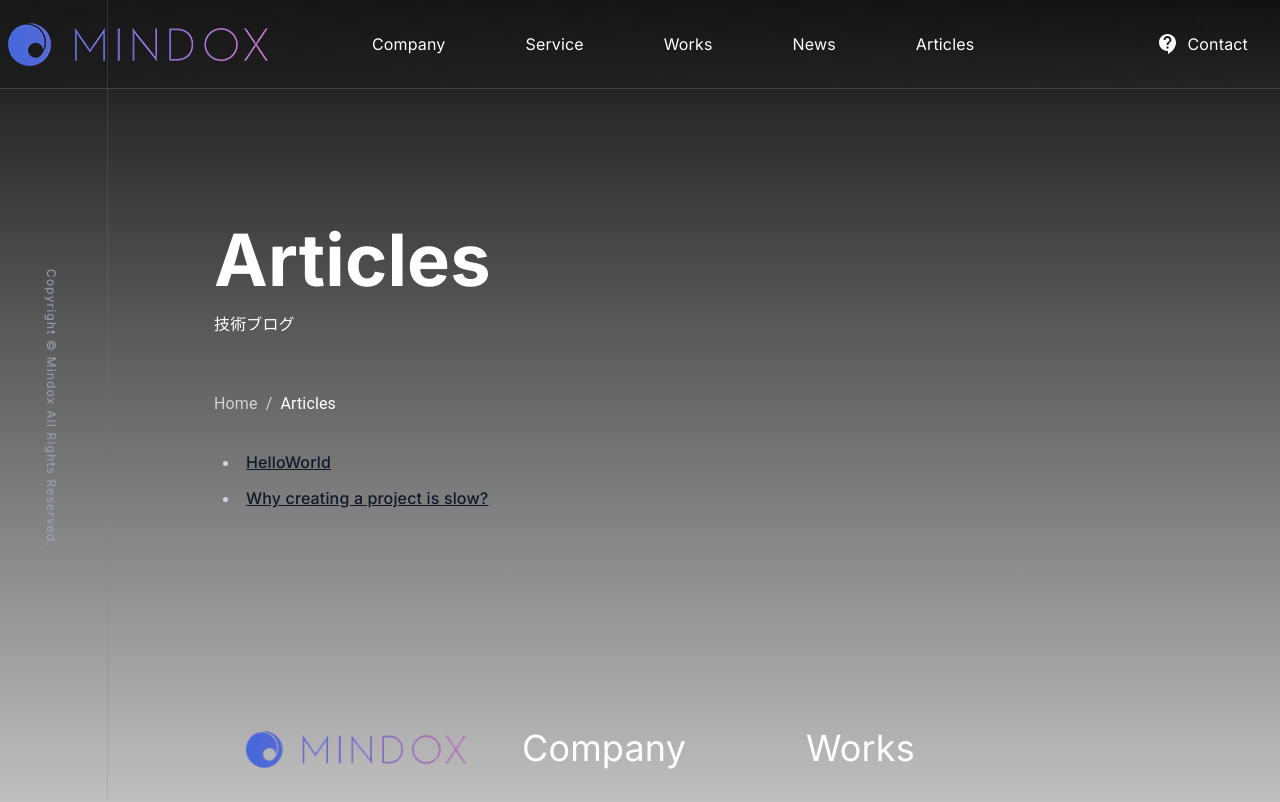
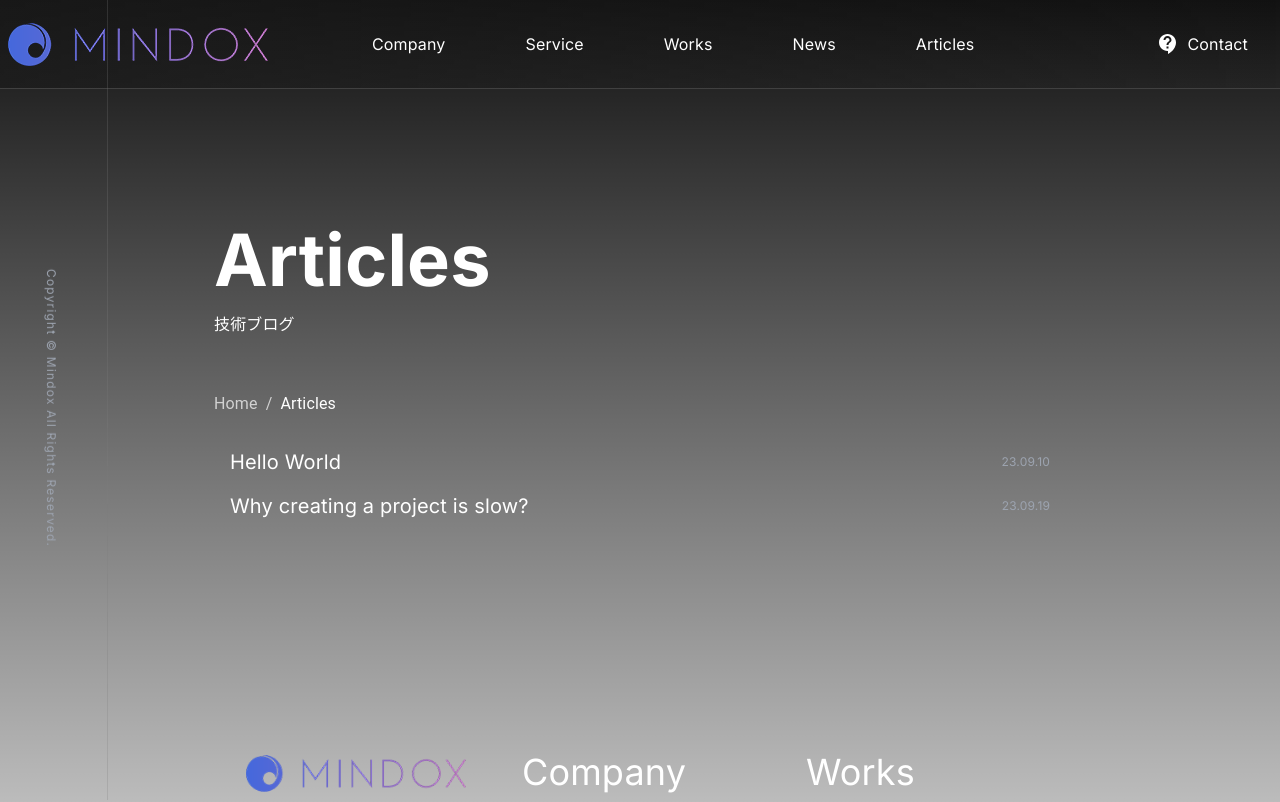
Before and after one commit to starduliang/mindox.jp, a Next.js app: page /articles in a window 1280 px wide. Shown: the top 802 px of the page. Built offline with nearby package versions, Linux system fonts and the light colour scheme.

Commit message:
get article with id

```diff
--- a/app/articles/layout.tsx
+++ b/app/articles/[id]/page.tsx
@@ -1,12 +1,11 @@
 'use client'
-import { Container } from '@mui/material'
 import { usePathname } from 'next/navigation'
 
 import Article from '@/app/articles/components/Article'
 import PageNav from '@/components/layouts/PageNav'
-import { articles } from './db'
+import { articles } from '../db'
 
-const Layout = ({ children }: { children: React.ReactNode }) => {
+const Page = ({ params }: { params: { id: string } }) => {
   const pathname = usePathname()
 
   const pathToName = articles.reduce(
@@ -18,18 +17,16 @@ const Layout = ({ children }: { children: React.ReactNode }) => {
   )
 
   const showTableOfContents = pathname !== '/articles'
-  const id = pathname.split('/').pop()
+  const id = params.id
 
   const article = articles.find((article) => String(article.id) === String(id))
 
   return (
     <main>
       <PageNav title="Articles" subTitle="技術ブログ" pathToName={pathToName} />
-      <Article data={article!} className="mt-8" showTableOfContents={showTableOfContents}>
-        {children}
-      </Article>
+      <Article data={article!} className="mt-8" showTableOfContents={showTableOfContents} />
     </main>
   )
 }
 
-export default Layout
+export default Page
--- a/app/articles/components/Article.tsx
+++ b/app/articles/components/Article.tsx
@@ -1,17 +1,16 @@
 import TableOfContents from './TableOfContents'
 import { ArticleModel } from '../db'
+import dayjs from 'dayjs'
 
 const CONTENT_ID = 'article'
 
 const Article = ({
   data,
   className,
-  children,
   showTableOfContents
 }: {
   data: ArticleModel
   className?: string
-  children: React.ReactNode
   showTableOfContents?: boolean
 }) => {
   return (
@@ -19,11 +18,14 @@ const Article = ({
       {showTableOfContents && (
         <div>
           <div className="text-4xl font-semibold mb-6">{data?.title}</div>
+          <div className="text-xs font-semibold mb-6 text-[color-text-gray]">
+            [{dayjs(data.createdAt).format('YY.MM.DD')}]
+          </div>
           <TableOfContents contentId={CONTENT_ID} />
         </div>
       )}
       <div id={CONTENT_ID} className={'prose dark:prose-invert w-full mt-8'}>
-        {children}
+        {data.content}
       </div>
     </article>
   )
--- a/app/articles/db.ts
+++ /dev/null
@@ -1,15 +0,0 @@
-export type ArticleModel = {
-  id: string | number
-  title: string
-}
-
-export const articles: ArticleModel[] = [
-  {
-    id: 1,
-    title: 'Hello World'
-  },
-  {
-    id: 2,
-    title: 'Why creating a project is slow?'
-  }
-]
--- /dev/null
+++ b/app/articles/db.tsx
@@ -0,0 +1,24 @@
+import Post1 from '../../posts/1/page.mdx'
+import Post2 from '../../posts/2/page.mdx'
+
+export type ArticleModel = {
+  id: string | number
+  title: string
+  content: React.ReactNode
+  createdAt: Date
+}
+
+export const articles: ArticleModel[] = [
+  {
+    id: 1,
+    title: 'Hello World',
+    content: <Post1 />,
+    createdAt: new Date('2023-09-10')
+  },
+  {
+    id: 2,
+    title: 'Why creating a project is slow?',
+    content: <Post2 />,
+    createdAt: new Date('2023-09-19')
+  }
+]
--- a/app/articles/page.mdx
+++ /dev/null
@@ -1,2 +0,0 @@
-- [HelloWorld](/articles/1)
-- [Why creating a project is slow?](/articles/2)
--- /dev/null
+++ b/app/articles/page.tsx
@@ -0,0 +1,25 @@
+'use client'
+
+import dayjs from 'dayjs'
+import { List, ListItem } from '@mui/material'
+import PageNav from '@/components/layouts/PageNav'
+import { articles } from './db'
+import Link from 'next/link'
+
+const Page = () => (
+  <main className="flex flex-col gap-4">
+    <PageNav title="Articles" subTitle="技術ブログ" />
+    <List>
+      {articles.map((item) => (
+        <ListItem key={item.id}>
+          <Link className="--link " href={`/articles/${item.id}`}>
+            <span className="text-xl">{item?.title}</span>
+          </Link>
+          <span className="ml-auto text-xs text-[color-text-gray]">{dayjs(item.createdAt).format('YY.MM.DD')}</span>
+        </ListItem>
+      ))}
+    </List>
+  </main>
+)
+
+export default Page
--- a/package.json
+++ b/package.json
@@ -27,6 +27,7 @@
     "@types/react-dom": "18.2.7",
     "autoprefixer": "10.4.15",
     "classnames": "^2.3.2",
+    "dayjs": "^1.11.10",
     "lodash": "^4.17.21",
     "next": "13.4.19",
     "postcss": "8.4.28",
```
Also changed, not shown: posts/1/Child.tsx (renamed from app/articles/1/Child.tsx), posts/1/page.mdx (renamed from app/articles/1/page.mdx), posts/2/page.mdx (renamed from app/articles/2/page.mdx), 1 other file (tests, documents, lock files or other folders).
